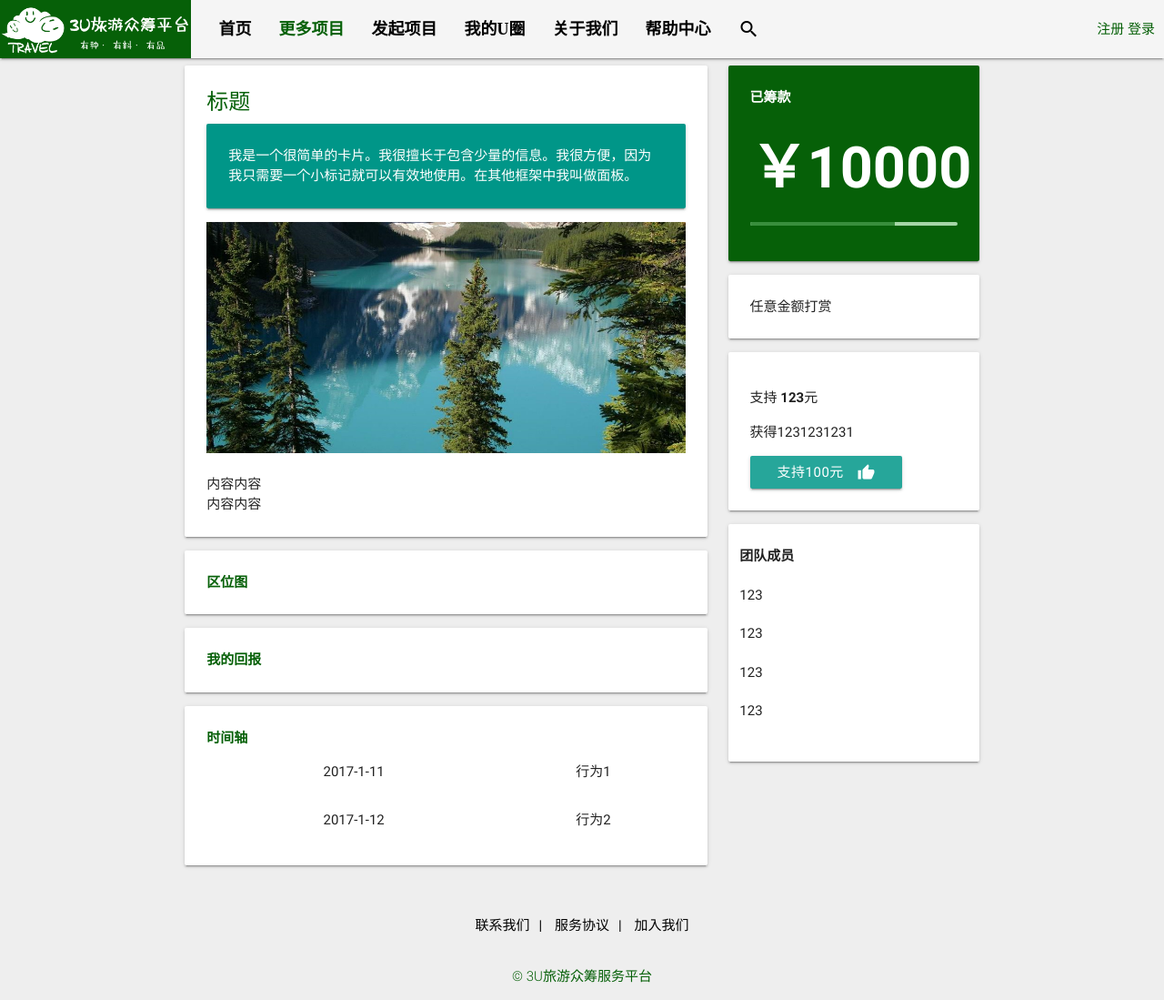
After one commit to OhYee/3U-Tourism-Crowdfunding, a Flask app: page /project/1/ in a window 1280 px wide. The commit adds this page. Shown: the whole page at 91% size. Run offline with Flask 2, Linux system fonts and the light colour scheme.

Commit message:
登陆页面 注册页面 项目页面

```diff
--- a/application/database.py
+++ b/application/database.py
@@ -3,7 +3,6 @@ import sqlite3
 from flask import g
 
 from application import app
-from application.file import readFromFile
 
 
 def connect_db():
@@ -23,17 +22,23 @@ def teardown_request(exception):
     print("database closed")
 
 
-def query_db(query, args=(), one=False, commit=False):
-    print("database query", query)
-    cur = g.db.execute(query, args)
+def query_db(query, one=False, commit=False):
+    print("database query    ", query)
+    cur = g.db.execute(query)
     rv = [dict((cur.description[idx][0], value)
                for idx, value in enumerate(row)) for row in cur.fetchall()]
     if commit == True:
         g.db.commit()
-    return (rv[0] if rv else None) if one else rv
+    res = (rv[0] if rv else None) if one else rv
+    print(res)
+    return res
 
 
-def init_db():
-    c = connect_db().cursor()
-    c.execute(readFromFile('init.sql'))
-    c.commit()
+def getNextId(xid, db):
+    lid = query_db("select %s from %s order by %s DESC limit 1;" %
+                   (xid, db, xid))
+    print("lid", lid)
+
+    if len(lid) == 0:
+        return '1'
+    return (str)((int)(lid[0][xid]) + 1)
--- a/application/init.sql
+++ b/application/init.sql
@@ -1,46 +1,46 @@
 create table user(
-    uid         int     not null,   # 用户id
-    username    text    not null,   # 用户名
-    password    text    not null,   # 密码
-    usergroup   text,               # 用户组
-    qq          text,               # qq
-    phone       text,               # 手机号
-    avatar      text,               # 头像地址
-    info        text,               # 个人简介
+    uid         int     not null,   -- 用户id
+    username    text    not null,   -- 用户名
+    password    text    not null,   -- 密码
+    usergroup   text,               -- 用户组 0管理员 1注册用户 2实名用户
+    qq          text,               -- qq
+    phone       text,               -- 手机号
+    avatar      text,               -- 头像地址
+    info        text,               -- 个人简介
     primary key(uid)
 );
 
 create table project(
-    pid         int     not null,   # 项目id
-    uid         int     not null,   # 发起人id
-    title       text    not null,   # 标题
-    abstract    text    not null,   # 项目自述
-    content     text    not null,   # 我的项目
-    why         text    not null,   # 为何众筹
-    map         text    not null,   # 区位图
-    timeline    text    not null,   # 时间轴
-    time        int     not null,   # 结束时间（天）
-    status      int     not null,   # 状态 -1删除   0未发布   1审核中    2众筹中    3众筹结束
-    team        text    not null,   # 团队成员列表
+    pid         int     not null,   -- 项目id
+    uid         int     not null,   -- 发起人id
+    title       text    not null,   -- 标题
+    abstract    text    not null,   -- 项目自述
+    content     text    not null,   -- 我的项目
+    why         text    not null,   -- 为何众筹
+    map         text    not null,   -- 区位图
+    timeline    text    not null,   -- 时间轴
+    time        int     not null,   -- 结束时间（天）
+    status      int     not null,   -- 状态 -1删除   0未发布   1审核中    2众筹中    3众筹结束
+    team        text    not null,   -- 团队成员列表
     primary key(uid)
 );
 
 create table payback(
-    pbid        int     not null,   # 回报id
-    pid         int     not null,   # 对应的项目id
-    day         int     not null,   # 发放时间
-    money       real    not null,   # 对应的金额
-    content     text    not null,   # 回报内容
-    people      int     not null,   # 限定人数
+    pbid        int     not null,   -- 回报id
+    pid         int     not null,   -- 对应的项目id
+    day         int     not null,   -- 发放时间
+    money       real    not null,   -- 对应的金额
+    content     text    not null,   -- 回报内容
+    people      int     not null,   -- 限定人数
     primary key(pbid)
 );
 
 create table money_log(
-    mid         int     not null,   # 资金交易id
-    uid_from    int     not null,   # 转出方
-    uid_to      int     not null,   # 转入方
-    time        text    not null,   # 交易时间
-    money       real    not null,   # 交易金额
-    pid         text,               # 如果是众筹的话，众筹项目的id
+    mid         int     not null,   -- 资金交易id
+    uid_from    int     not null,   -- 转出方
+    uid_to      int     not null,   -- 转入方
+    time        text    not null,   -- 交易时间
+    money       real    not null,   -- 交易金额
+    pid         text,               -- 如果是众筹的话，众筹项目的id
     primary key(mid)
 );
--- a/application/templates/addon/map-show.html
+++ b/application/templates/addon/map-show.html
@@ -1,3 +1,4 @@
+{% if pos %}
 <script type="text/javascript" src="http://api.map.baidu.com/api?v=1.2"></script>
 
 <div id="container" style="height:500px;width:500px"></div>
@@ -24,3 +25,4 @@
     //     console.log("(", pos.lng, ",", pos.lat, ")")
     // });
 </script>
+{% endif %}
--- a/application/templates/layout/header.html
+++ b/application/templates/layout/header.html
@@ -13,7 +13,7 @@
                     <li class="nav1">
                         <a class="black-text" href="/">首页</a>
                     </li>
-                    <li class="nav1">
+                    <li class="nav2">
                         <a class="black-text" href="/projects.html">更多项目</a>
                     </li>
                     <li class="nav3">
@@ -36,17 +36,27 @@
                 </ul>
             </div>
 
-            <div class="right">
-                <ul class="login-button">
-                    <li>
-                        <a class="uuu-text" href="/">注册</a>
-                    </li>
-                    <li>
-                        <a class="uuu-text" href="/">登录</a>
-                    </li>
-                </ul>
+            <div class="right" style="padding-right:10px">
+                {% if session['username'] %}
+
+                <div class="row">
+                    <div class="col s4 valign-wrapper">
+                        <a href="#">
+                            <img class="valign circle" height="42px" src="/static/img/qq.png ">
+                        </a>
+                    </div>
+
+                    <div class="col s8 ">
+                        <a href="# " class="black-text ">{{ session['username'] }}</a>
+                        <a href="/logout/ " class="blue-text ">退出登陆
+                        </a>
+                    </div>
+                    {% else %}
+                    <a class="uuu-text " href="/register ">注册</a>
+                    <a class="uuu-text " href="/login ">登录</a>
+                    {% endif %}
+                </div>
             </div>
-        </div>
 
 
     </nav>
--- a/application/templates/layout/layout.html
+++ b/application/templates/layout/layout.html
@@ -2,7 +2,8 @@
 <html>
 
     <head>
-        <title>3U旅游众筹</title>
+
+        <title>{% block title %}3U旅游众筹{% endblock %}</title>
         {% include './layout/head.html' %}
 
     </head>
--- /dev/null
+++ b/application/templates/view_project.html
@@ -0,0 +1,93 @@
+{% extends "layout/layout.html" %} {% block content %}
+
+<div class="row container">
+    <div class="col l8 m12">
+        <div class="card hoverable">
+            <div class="card-content">
+                <span class="card-title activator uuu-text bold truncate">
+                    标题
+                </span>
+
+                <div class="card-panel teal">
+                    <span class="white-text">我是一个很简单的卡片。我很擅长于包含少量的信息。我很方便，因为我只需要一个小标记就可以有效地使用。在其他框架中我叫做面板。
+                    </span>
+                </div>
+
+                <img class="responsive-img materialboxed" src="/static/img/test.jpg" data-caption="标题">
+
+                <br>
+
+                <span class="content">
+                    内容内容
+                    <br> 内容内容
+                    <br>
+                </span>
+            </div>
+
+        </div>
+        <div class="card-panel hoverable">
+            <strong class="uuu-text bold">区位图</strong>
+            {% include 'addon/map-show.html' %}
+        </div>
+        <div class="card-panel hoverable">
+            <strong class="uuu-text bold">我的回报</strong>
+
+        </div>
+        <div class="card-panel hoverable">
+            <strong class="uuu-text bold">时间轴</strong>
+            <table class="centered">
+                <tr>
+                    <td>2017-1-11</td>
+                    <td>行为1</td>
+                </tr>
+                <tr>
+                    <td>2017-1-12</td>
+                    <td>行为2</td>
+                </tr>
+            </table>
+        </div>
+    </div>
+    <div class="col l4 m12">
+        <div class="card-panel hoverable uuu white-text">
+            <b>已筹款</b>
+            <h1 class="bold">￥10000</h1>
+            <div class="progress green lighten-3">
+                <div class="determinate green darken-2" style="width: 70%"></div>
+            </div>
+        </div>
+
+        <div class="card-panel hoverable">
+            任意金额打赏
+            <form>
+
+            </form>
+        </div>
+
+        <div class="card-panel hoverable">
+            <p>支持
+                <b>123</b>元</p>
+            <p>获得1231231231</p>
+            <button class="waves-effect waves-light btn">
+                <i class="material-icons right">thumb_up</i>支持100元</button>
+        </div>
+
+        <div class="card-panel hoverable">
+            <div class="row">
+                <b>团队成员</b>
+            </div>
+
+            <div class="row">123</div>
+            <div class="row">123</div>
+            <div class="row">123</div>
+            <div class="row">123</div>
+        </div>
+    </div>
+</div>
+
+{% endblock %} {% block script %}
+<script>
+    $('.nav2').toggleClass('active');
+    $(document).ready(function () {
+        $('.materialboxed').materialbox();
+    });
+</script> {% endblock %}
--- a/application/views.py
+++ b/application/views.py
@@ -1,23 +1,67 @@
-from flask import render_template
+from flask import render_template, request, session, redirect, url_for
 
 from application import app
 import application.projects
+import application.sql as sql
+
 
 @app.route('/')
 def index():
-    return render_template("index.html",cols=application.projects.get_test())
+    return render_template("index.html", cols=application.projects.get_test())
+
 
 @app.route('/add_project/')
 def add_project():
     return render_template("add_project.html")
 
+
+@app.route('/project/<pid>/')
+def view_project(pid):
+    return render_template("view_project.html", pid=pid)
+
+
+@app.route('/register/', methods=["POST", "GET"])
+def register():
+    message = ""
+    if request.method == 'POST':
+        username = request.form['username']
+        passwd = request.form['password']
+        if sql.register(username, passwd):
+            message = '<span class="green-text">注册成功</div>'
+        else:
+            message = '<span class="red-text">注册失败</div>'
+    return render_template("register.html", message=message)
+
+
+@app.route('/login/', methods=["POST", "GET"])
+def login():
+    message = ""
+    if request.method == 'POST':
+        username = request.form['username']
+        passwd = request.form['password']
+        if sql.login(username, passwd):
+            message = '<span class="green-text">登陆成功</div>'
+            session['username'] = username
+            return redirect(url_for('index'))
+        else:
+            message = '<span class="red-text">登陆失败</div>'
+    return render_template("login.html", message=message)
+
+
+@app.route('/logout/')
+def logout():
+    session.pop('id', None)
+    return redirect(url_for('index'))
+
+
 @app.route('/test')
 def test():
     return render_template("addon/map-set.html")
 
+
 @app.route('/test2')
 def test2():
-    pos={}
-    pos["lng"]=117.189606
-    pos["lat"]=31.774285
-    return render_template("addon/map-show.html",pos=pos)
+    pos = {}
+    pos["lng"] = 117.189606
+    pos["lat"] = 31.774285
+    return render_template("addon/map-show.html", pos=pos)
```
Also changed, not shown: application/file.py (deleted, +0 -10 lines), application/init.py (added, +20 -0 lines), application/sql.py (added, +20 -0 lines), application/templates/add_project.html (+39 -3 lines), application/templates/login.html (added, +40 -0 lines), application/templates/register.html (added, +52 -0 lines), sql.db.
